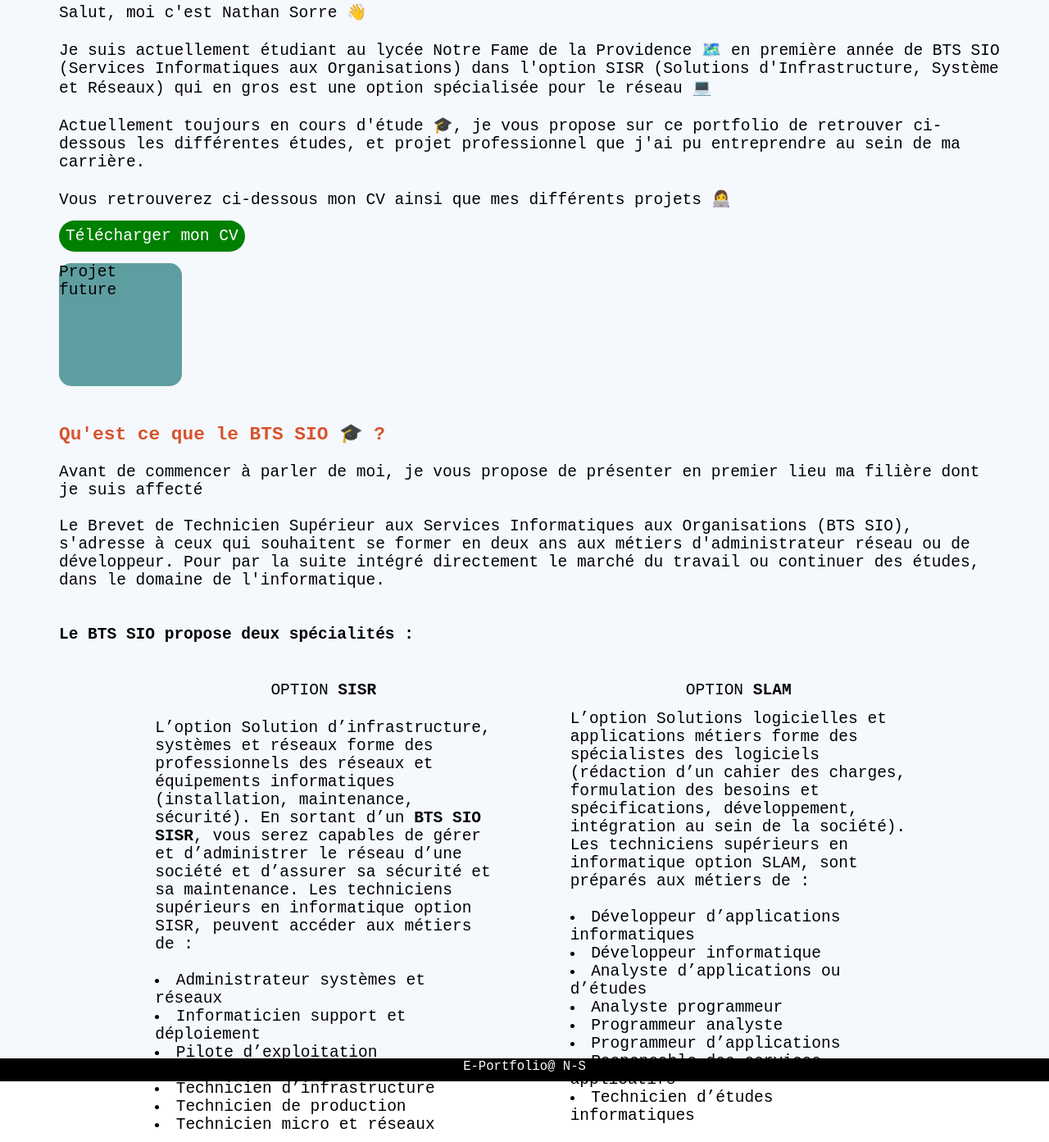
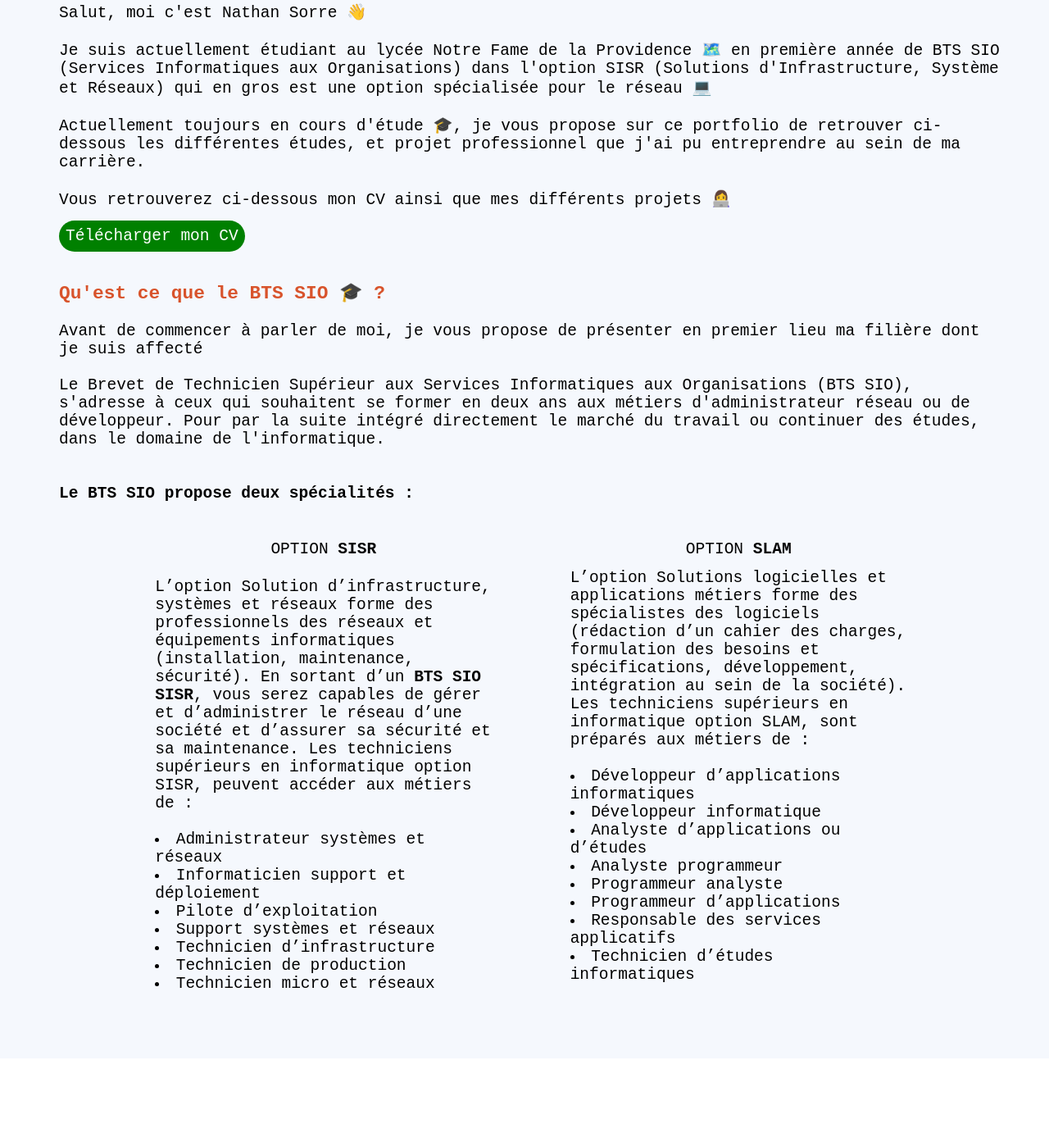
Before and after one commit to Vaylz/WebGit-Portfolio, a plain HTML site: page index.html in a window 1280 px wide. Shown: the part 1188-2581 px from the top of the page at 82% size. After the commit the page ends 2479 px from the top, so only its background shows below. Drawn offline with Linux system fonts and the light colour scheme.

Commit message:
v3 du site

```diff
--- a/CSS/style.css
+++ b/CSS/style.css
@@ -14,19 +14,6 @@ a {
   padding: 8px;
   border-radius: 20px;
 }
-
-#projets{
- display: flex;
-}
-#p-1{
-  position: relative;
-  width: 150px;
-  height: 150px;
-  background-color: cadetblue;
-  border-radius: 10%;
-}
-
-
 /*/////////////////////////////////////////////////////////////////////////////////////////////////////////////////
 css qui s'applique au Photo =====================================================================================*/
 #PP {
--- a/index.html
+++ b/index.html
@@ -68,15 +68,7 @@
         <br><br>
         Vous retrouverez ci-dessous mon CV ainsi que mes différents projets 👩‍💻
         <br><br>
-          <a id="CV" href="/Fichier/PDF/CV Nathan Sorre.pdf" target="_blank">Télécharger mon CV</a>
-        <br><br>
-        <div id="projets">
-          <div id="p-1">
-            <p>Projet future</p>
-          </div>
-
-        </div>
-
+        <a id="CV" href="Fichier/PDF/CV Nathan Sorre.pdf" target="_blank">Télécharger mon CV</a>
       </p>
       <br><br>
       <!-- Qu'est ce que le BTS SIO ?///////////////////////////////////////////////////////////////////////////////////////////-->
@@ -156,10 +148,6 @@
       color: black;
     }
   </style>
-   <section id="Footer">
-    <footer>
-      <p align="center">E-Portfolio@ N-S</p>
-    </footer>
-  </section>
+
 </body>
 </html>
```
Also changed, not shown: HTML/jz/IC.html (+0 -1 lines).
